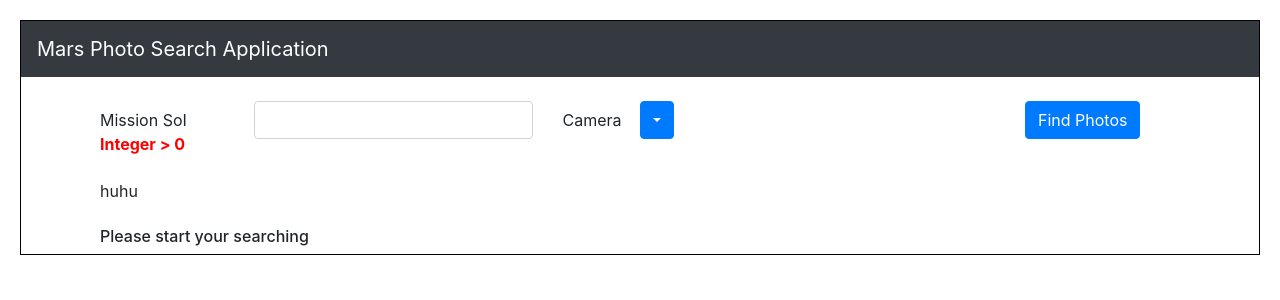
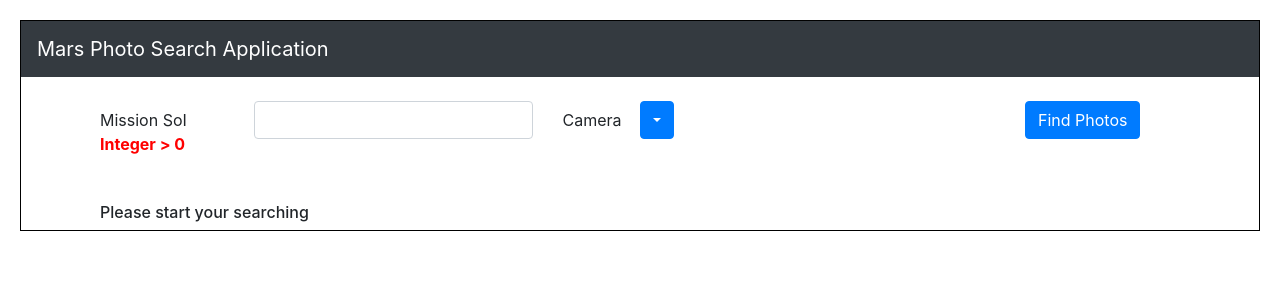
Before and after one commit to spattk/mars-photo-search, a React (Create React App) app in the folder client/: page / in a window 1280 px wide. Shown: the top 300 px of the page. Built offline with nearby package versions, Linux system fonts and the light colour scheme.

Commit message:
Minor Fixes

```diff
--- a/client/src/components/Search.js
+++ b/client/src/components/Search.js
@@ -102,7 +102,7 @@
 
             <Row>
               <Col>
-                {this.state.hasError ? (<div style={{ color: 'red' }}>Both the fields are required. Please input the values and then continue your search<br />Ex : Mission SoI : 100, Camera : FHAZ</div>) : (<div>huhu{lists}</div>)}
+                {this.state.hasError ? (<div style={{ color: 'red' }}>Both the fields are required. Please input the values and then continue your search<br />Ex : Mission SoI : 100, Camera : FHAZ</div>) : (<div>{lists}</div>)}
               </Col>
             </Row>
           </Container>
```
